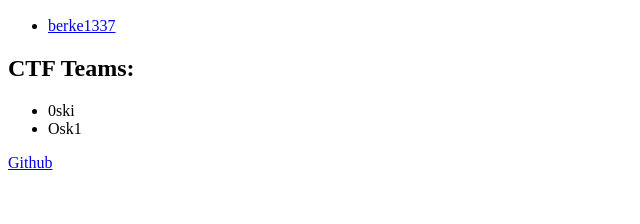
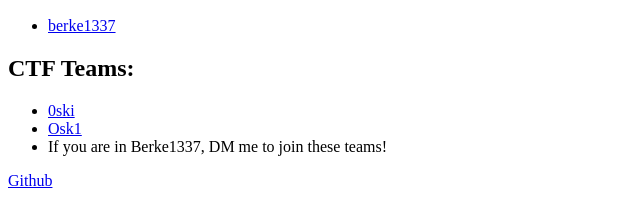
Before and after one commit to adrianlsegura/adrian-segura.github.io, a plain HTML site: page index.html in a window 1280 px wide. Shown: the part 110-334 px from the top of the page, without its empty margins (0-640 px from the left). Drawn offline with Linux system fonts and the light colour scheme.

Commit message:
Added links to ctftime for teams

```diff
--- a/index.html
+++ b/index.html
@@ -11,8 +11,9 @@
     </ul>
     <h2>CTF Teams:</h2>
     <ul>
-      <li>0ski</li>
-      <li>Osk1</li>
+      <li><a href="https://ctftime.org/team/182411">0ski</a></li>
+      <li><a href="https://ctftime.org/team/282800">Osk1</a></li>
+      <li>If you are in Berke1337, DM me to join these teams!</li>
     </ul>
     <p><a href="https://github.com/adrian-segura">Github</a></p>
   </body>
```
